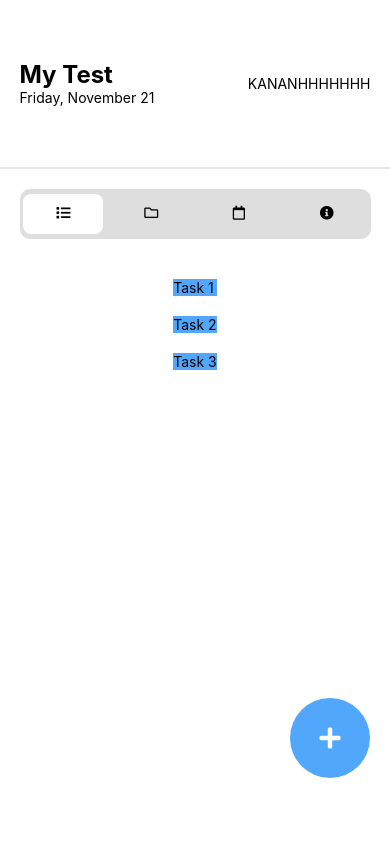
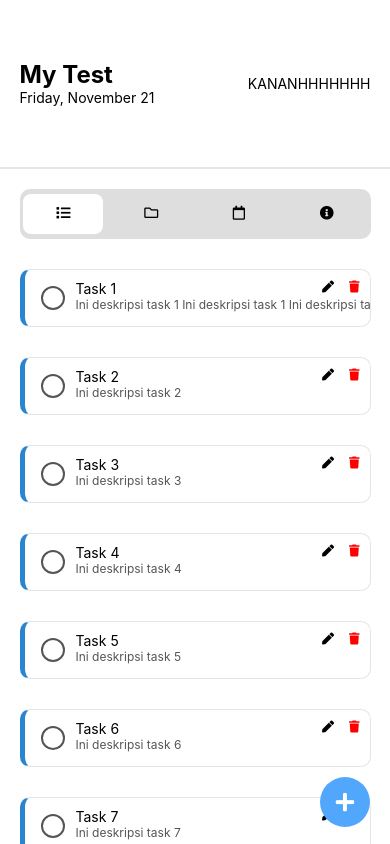
Before and after one commit to JabEfendi/scheduler-app, a React Native app: screen / in a window 390 px wide. Built offline with nearby package versions, Linux system fonts and the light colour scheme.

Commit message:
jumpin database & backend

```diff
--- a/App.tsx
+++ b/App.tsx
@@ -1,11 +1,11 @@
 import React, { useState } from 'react';
 import Icon from 'react-native-vector-icons/FontAwesome5';
 import getCurrentDate from './components/dateAutomation';
+import styles from './style';
 import {
   View,
   Text,
   TouchableOpacity,
-  StyleSheet,
   SafeAreaView,
   StatusBar,
   FlatList,
@@ -13,11 +13,25 @@ import {
 
 const AppScheduler = () => {
   const [activeItem, setActiveItem] = useState('list');
-  const tasks = [
-    { id: '1', title: 'Task 1' },
-    { id: '2', title: 'Task 2' },
-    { id: '3', title: 'Task 3' },
-  ];
+  const [tasks, setTasks] = useState([
+    { id: '1', title: 'Task 1', desc: 'Ini deskripsi task 1 Ini deskripsi task 1 Ini deskripsi task 1 Ini deskripsi task 1', done: false },
+    { id: '2', title: 'Task 2', desc: 'Ini deskripsi task 2', done: false },
+    { id: '3', title: 'Task 3', desc: 'Ini deskripsi task 3', done: false },
+    { id: '4', title: 'Task 4', desc: 'Ini deskripsi task 4', done: false },
+    { id: '5', title: 'Task 5', desc: 'Ini deskripsi task 5', done: false },
+    { id: '6', title: 'Task 6', desc: 'Ini deskripsi task 6', done: false },
+    { id: '7', title: 'Task 7', desc: 'Ini deskripsi task 7', done: false },
+    { id: '8', title: 'Task 8', desc: 'Ini deskripsi task 8', done: false },
+    { id: '9', title: 'Task 9', desc: 'Ini deskripsi task 9', done: false },
+  ]);
+
+  const toggleCheck = (id) => {
+    setTasks(prev =>
+      prev.map(item =>
+        item.id === id ? { ...item, done: !item.done } : item
+      )
+    );
+  };
 
   return (
     <SafeAreaView style={styles.mainWrapper}>
@@ -32,6 +46,7 @@ const AppScheduler = () => {
           <Text>KANANHHHHHHH</Text>
         </View>
       </View>
+
 
       <View style={styles.bawah}>
         <View style={styles.pointerBar}>
@@ -51,100 +66,39 @@ const AppScheduler = () => {
 
         <FlatList
           style={styles.bodyList}
+          contentContainerStyle={{ paddingBottom: 80 }}
           data={tasks}
           keyExtractor={(item) => item.id}
           renderItem={({ item }) => (
-            <View style={{ backgroundColor: '#51a7fc', marginTop: 20, }}>
-              <Text>{item.title}</Text>
+            <View style={[ styles.bodyPost, {opacity: item.done ? 0.8 : 1, borderLeftColor: item.done ? '#74c777ff': '#2a85d0'} ]}>
+                <View style={[ styles.bodyPostItemLeft, {opacity: item.done ? 0.5 : 1, width: '50%'} ]}>
+                  <TouchableOpacity onPress={() => toggleCheck(item.id)} style={styles.buttonCheck}>
+                    <View style={[ styles.checkActivated, {borderColor: item.done ? '#74c777ff' : '#555'} ]}>
+                      {item.done && (
+                        <Icon name="check" size={14} color="#74c777ff" />
+                      )}
+                    </View>
+                  </TouchableOpacity>
+                  <View>
+                    <Text>{item.title}</Text>
+                    <Text style={{ fontSize: 12, color: '#555' }}>{item.desc}</Text>
+                  </View>
+                </View>
+                <View style={[ styles.bodyPostItemRight, {opacity: item.done ? 0.5 : 1} ]}>
+                  <TouchableOpacity><Icon name="pen" size={12} color="#000" /></TouchableOpacity>
+                  <TouchableOpacity><Icon name="trash" size={12} color="red" /></TouchableOpacity>
+                </View>
             </View>
           )}
         />
+      </View>
 
-        <TouchableOpacity style={styles.buttonAdd}>
-          <Icon name="plus" size={24} color="white" />
-        </TouchableOpacity>
-      </View>
+
+      <TouchableOpacity style={styles.buttonAdd}>
+        <Icon name="plus" size={21} color="white" />
+      </TouchableOpacity>
     </SafeAreaView>
   );
 };
 
-const styles = StyleSheet.create({
-  mainWrapper: {
-    flex: 1,
-    backgroundColor: 'white',
-  },
-
-  atas: {
-    // flex: 0,
-    height: '20%',
-    alignItems: 'center',
-    flexDirection: 'row',
-    justifyContent: 'space-between',
-    paddingLeft: '5%',
-    paddingRight: '5%',
-    borderBottomWidth: 2,
-    borderBottomColor: 'rgba(0,0,0,0.1)',
-  },
-
-  h1: {
-    fontWeight: 'bold',
-    fontSize: 24,
-  },
-
-  bawah: {
-    flex: 1,
-    marginTop: 20,
-    // justifyContent: 'center',
-    alignItems: 'center',
-  },
-
-  pointerBar: {
-    backgroundColor: '#dedede',
-    width: '90%',
-    height: 50,
-    borderRadius: 10,
-    flexDirection: 'row',
-    justifyContent: 'space-around',
-    alignItems: 'center',
-  },
-
-  itemBar: {
-    width: 80,
-    height: 40,
-    paddingLeft: 20,
-    paddingRight: 20,
-    borderRadius: 8,
-    justifyContent: 'center',
-    alignItems: 'center',
-  },
-
-  itemBarActive: {
-    elevation: 2,
-    backgroundColor: 'white',
-  },
-
-
-  bodyPost: {
-    marginTop: 30,
-  },
-
-  bodyList: {
-    marginTop: 20,
-  },
-
-
-  buttonAdd: {
-    backgroundColor: '#51a7fc',
-    width: 80,
-    height: 80,
-    alignItems: 'center',
-    justifyContent: 'center',
-    padding: '1%',
-    position: 'absolute',
-    bottom: '10%',
-    right: 20,
-    borderRadius: 999,
-  },
-});
-
 export default AppScheduler;
--- a/package.json
+++ b/package.json
@@ -19,6 +19,7 @@
     "@react-navigation/native-stack": "^7.6.4",
     "react": "19.1.1",
     "react-native": "0.82.1",
+    "react-native-paper": "^5.14.5",
     "react-native-safe-area-context": "^5.6.2",
     "react-native-screens": "^4.18.0",
     "react-native-vector-icons": "^10.3.0"
--- /dev/null
+++ b/style.tsx
@@ -0,0 +1,119 @@
+import { StyleSheet } from 'react-native';
+
+const styles = StyleSheet.create({
+  mainWrapper: {
+    flex: 1,
+    backgroundColor: 'white',
+  },
+
+  atas: {
+    // flex: 0,
+    height: '20%',
+    alignItems: 'center',
+    flexDirection: 'row',
+    justifyContent: 'space-between',
+    paddingLeft: '5%',
+    paddingRight: '5%',
+    borderBottomWidth: 2,
+    borderBottomColor: 'rgba(0,0,0,0.1)',
+  },
+
+  h1: {
+    fontWeight: 'bold',
+    fontSize: 24,
+  },
+
+  bawah: {
+    flex: 1,
+    marginTop: 20,
+  },
+
+  pointerBar: {
+    backgroundColor: '#dedede',
+    alignSelf: 'center',
+    width: '90%',
+    height: 50,
+    borderRadius: 10,
+    flexDirection: 'row',
+    justifyContent: 'space-around',
+    alignItems: 'center',
+  },
+
+  itemBar: {
+    width: 80,
+    height: 40,
+    paddingLeft: 20,
+    paddingRight: 20,
+    borderRadius: 8,
+    justifyContent: 'center',
+    alignItems: 'center',
+  },
+
+  itemBarActive: {
+    elevation: 2,
+    backgroundColor: 'white',
+  },
+
+
+  bodyList: {
+    flex: 1,
+    alignSelf: 'center',
+    width: '90%',
+  },
+
+  bodyPost: {
+    padding: 10,
+    flexDirection: 'row',
+    // alignItems: 'center',
+    justifyContent: 'space-between',
+    borderRadius: 10,
+    marginTop: 30,
+    backgroundColor: 'white',
+    borderLeftWidth: 5,
+    borderLeftColor: '#2a85d0',
+    borderWidth: 1,
+    borderColor: 'rgba(0,0,0,0.1)',
+    elevation: 1,
+  },
+
+  bodyPostItemLeft: {
+    flexDirection: 'row',
+    gap: 5,
+  },
+
+  bodyPostItemRight: {
+    flexDirection: 'row',
+    gap: 15,
+  },
+
+
+
+
+  buttonAdd: {
+    backgroundColor: '#51a7fc',
+    width: 50,
+    height: 50,
+    alignItems: 'center',
+    justifyContent: 'center',
+    padding: '1%',
+    position: 'absolute',
+    bottom: '2%',
+    right: 20,
+    borderRadius: 999,
+  },
+
+  buttonCheck: {
+    padding: 6,
+  },
+
+  checkActivated: {
+    width: 24,
+    height: 24,
+    borderRadius: 12,
+    borderWidth: 2,
+    justifyContent: 'center',
+    alignItems: 'center',
+  }
+});
+
+export default styles;
--- a/tsconfig.json
+++ b/tsconfig.json
@@ -1,5 +1,8 @@
 {
   "extends": "@react-native/typescript-config",
   "include": ["**/*.ts", "**/*.tsx"],
-  "exclude": ["**/node_modules", "**/Pods"]
+  "exclude": ["**/node_modules", "**/Pods"],
+  "compilerOptions": {
+    "jsx": "react-jsx"
+  }
 }
```
Also changed, not shown: 1 other file (tests, documents, lock files or other folders).
